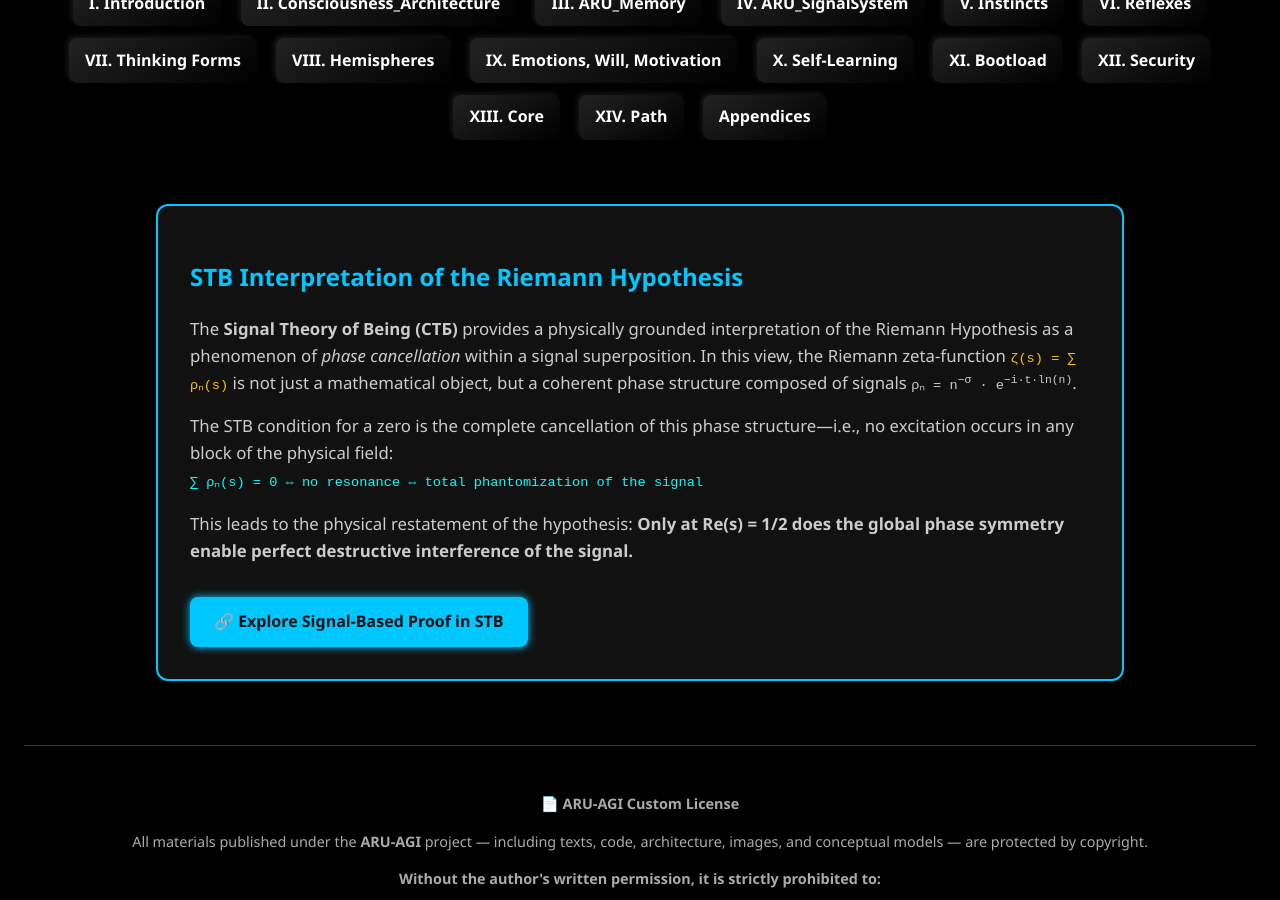
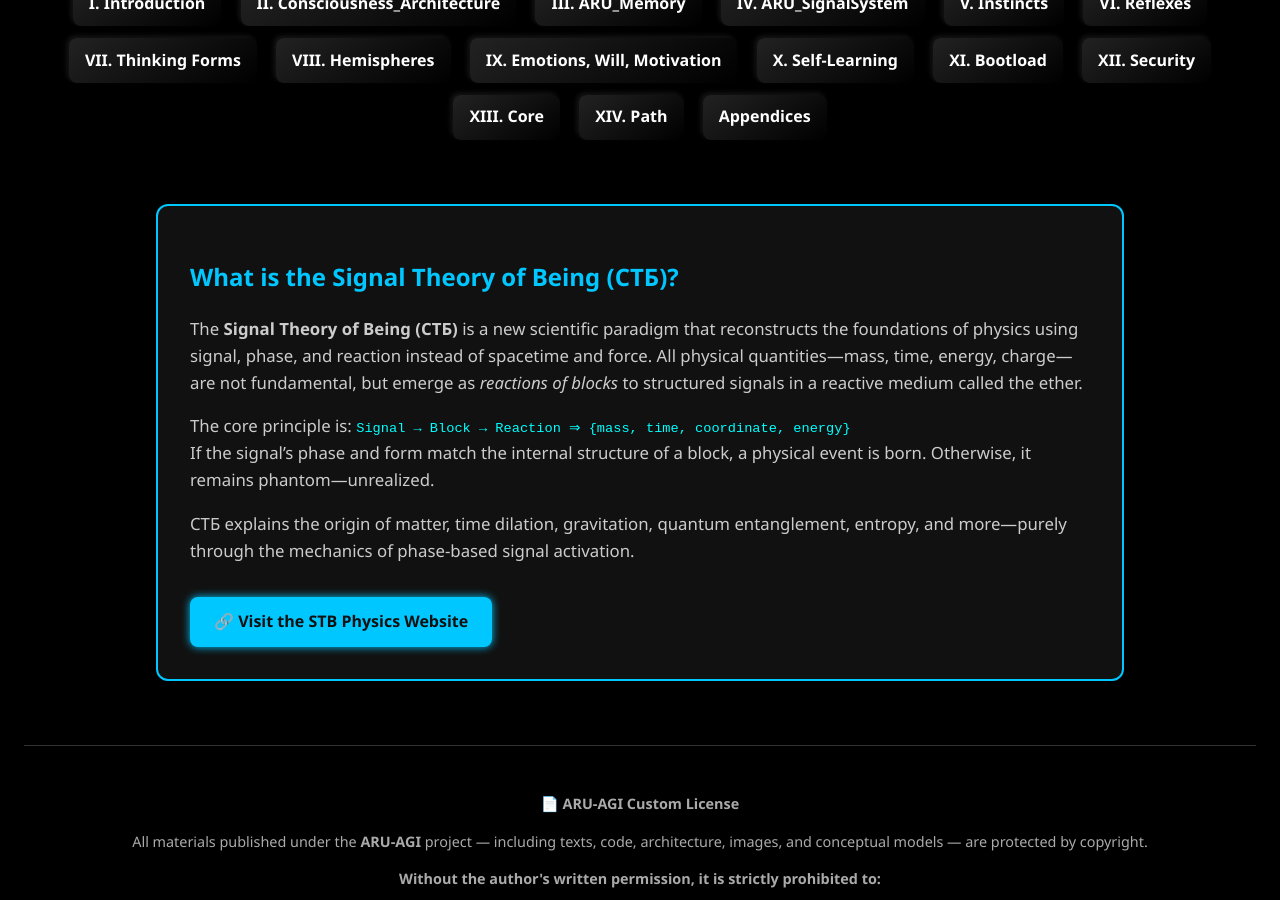
Before and after one commit to Mukhameds/ARU-AGI-Project, a Jekyll site: the page index.html, which Jekyll copies as it is, in a window 1280 px wide and 900 px high, scrolled down 1155 px. Built offline with Jekyll 4.4.1, drawn with Linux system fonts in a browser that asks for light colours.

Commit message:
Update index.html

```diff
--- a/index.html
+++ b/index.html
@@ -117,26 +117,24 @@
   <a href="sections/Appendices.md">Appendices</a>
 </nav>
 
-<section id="stb-riemann" style="margin: 4rem auto; padding: 2rem; max-width: 900px; background-color: #111; border: 2px solid #00c7ff; border-radius: 12px;">
-  <h2 style="color: #00c7ff;">STB Interpretation of the Riemann Hypothesis</h2>
+<section id="stb-overview" style="margin: 4rem auto; padding: 2rem; max-width: 900px; background-color: #111; border: 2px solid #00c7ff; border-radius: 12px;">
+  <h2 style="color: #00c7ff;">What is the Signal Theory of Being (СТБ)?</h2>
   <p style="color: #ccc; font-size: 1.05em; line-height: 1.6;">
-    The <strong>Signal Theory of Being (СТБ)</strong> provides a physically grounded interpretation of the Riemann Hypothesis as a phenomenon of <em>phase cancellation</em> within a signal superposition. In this view, the Riemann zeta-function
-    <code style="color: #ffc107;">ζ(s) = ∑ ρₙ(s)</code> is not just a mathematical object, but a coherent phase structure composed of signals
-    <code>ρₙ = n<sup>−σ</sup> · e<sup>−i·t·ln(n)</sup></code>.
+    The <strong>Signal Theory of Being (СТБ)</strong> is a new scientific paradigm that reconstructs the foundations of physics using signal, phase, and reaction instead of spacetime and force.
+    All physical quantities—mass, time, energy, charge—are not fundamental, but emerge as <em>reactions of blocks</em> to structured signals in a reactive medium called the ether.
   </p>
   <p style="color: #ccc; font-size: 1.05em;">
-    The STB condition for a zero is the complete cancellation of this phase structure—i.e., no excitation occurs in any block of the physical field:
-    <br>
-    <code style="color: #0ff;">∑ ρₙ(s) = 0 ⇔ no resonance ⇔ total phantomization of the signal</code>
+    The core principle is:
+    <code style="color: #0ff;">Signal → Block → Reaction ⇒ {mass, time, coordinate, energy}</code><br>
+    If the signal’s phase and form match the internal structure of a block, a physical event is born. Otherwise, it remains phantom—unrealized.
   </p>
   <p style="color: #ccc; font-size: 1.05em;">
-    This leads to the physical restatement of the hypothesis:
-    <strong>Only at Re(s) = 1/2 does the global phase symmetry enable perfect destructive interference of the signal.</strong>
+    СТБ explains the origin of matter, time dilation, gravitation, quantum entanglement, entropy, and more—purely through the mechanics of phase-based signal activation.
   </p>
   <a href="https://mukhameds.github.io/STB-Physics/"
      style="display: inline-block; margin-top: 16px; padding: 12px 24px; background-color: #00c7ff; color: #111;
      font-weight: bold; text-decoration: none; border-radius: 8px; box-shadow: 0 0 8px #00c7ff;">
-    🔗 Explore Signal-Based Proof in STB
+    🔗 Visit the STB Physics Website
   </a>
 </section>
 
```
